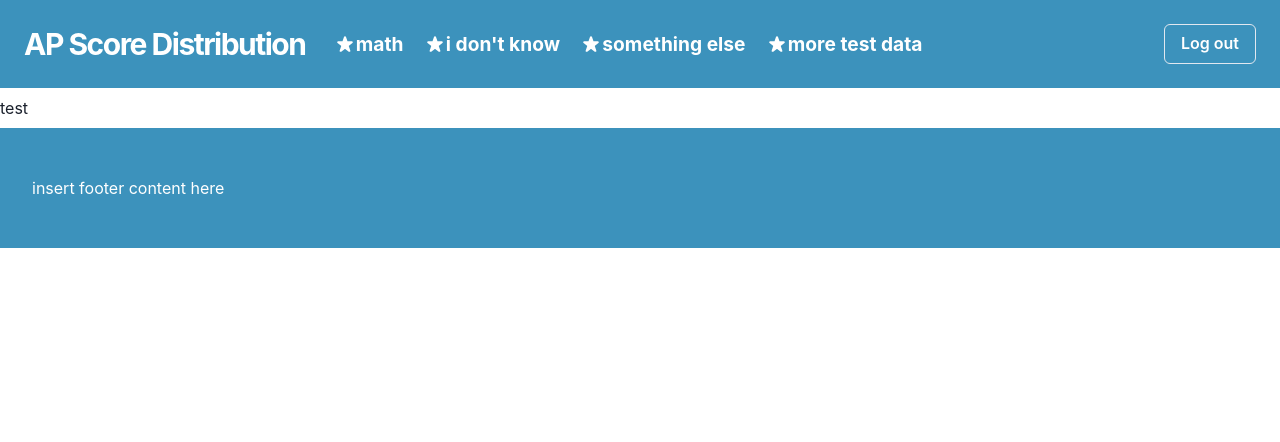
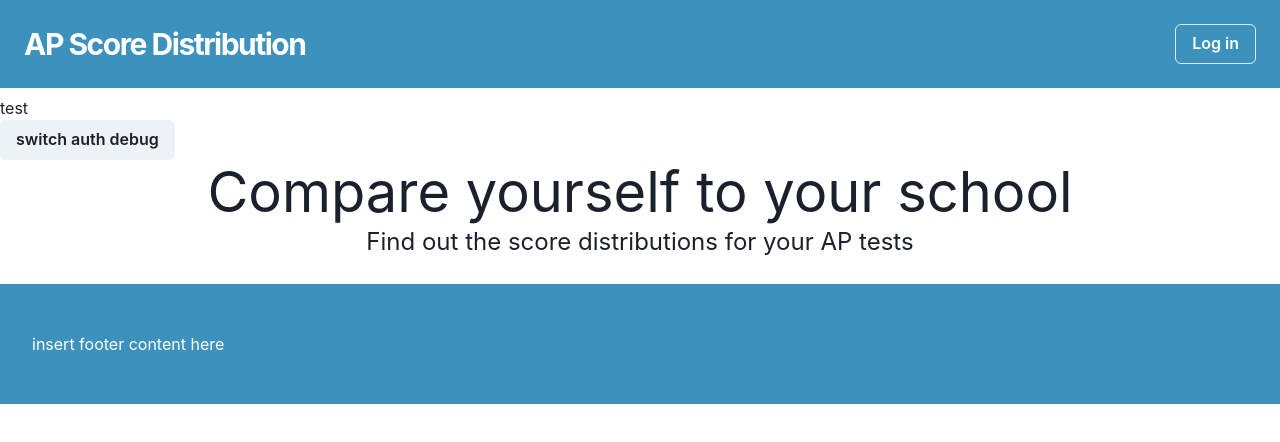
Before and after one commit to pertark/apsd-ui, a Next.js app: page / in a window 1280 px wide. Shown: the top 442 px of the page. Built offline with nearby package versions, Linux system fonts and the light colour scheme.

Commit message:
idk what i did two weeks ago

```diff
--- a/components/Navbar.js
+++ b/components/Navbar.js
@@ -1,5 +1,6 @@
 import { Box, Button, Flex, Heading, Stack, Slide, Text, Center, useDisclosure, Spacer } from "@chakra-ui/react"
 import { HamburgerIcon, StarIcon } from "@chakra-ui/icons";
+import Link from 'next/link'
 import styles from '../styles/Navbar.module.css'
 
 export default function Navbar(props) {
@@ -64,15 +65,17 @@ export default function Navbar(props) {
         display={{ base: isOpen ? "block" : "none", md: "block" }}
         mt={{ base: 4, md: 0 }}
       >
+        <Link href={!!props.authed ? "/oauth/logout" : "/oauth/login"}>
           <Button
             mr={6} mt={{base: 1, md: 6}} mb={6} ml={5}
             variant={"outline"}
 
             _hover={{ bg: "ap.300", borderColor: "ap.100" }}
-          onClick={!!props.authed ? ()=>{location.href = "/oauth/logout"} : ()=>{location.href = "/oauth/login"}}
+            // onClick={!!props.authed ? ()=>{location.href = "/oauth/logout"} : ()=>{location.href = "/oauth/login"}}
           >
             {!!props.authed ? "Log out": "Log in"}
           </Button>
+        </Link>
       </Box>
     </Flex>
   );
--- a/pages/index.js
+++ b/pages/index.js
@@ -4,12 +4,13 @@ import styles from '../styles/Home.module.css'
 import Navbar from '../components/Navbar'
 import Layout from '../components/Layout'
 import Cookies from 'js-cookie'
-import { useToast } from "@chakra-ui/react"
-import { Component, useEffect } from 'react'
+import { useToast, Button, Box, Stack } from "@chakra-ui/react"
+import { Component, useEffect, useState } from 'react'
 
 export default function Home() {
   let toast = useToast()
   let body = "test"
+  const [authed, setAuth] = useState(false)
 
   useEffect(() => {
     // append message to body to be popped up as a toast
@@ -29,9 +30,29 @@ export default function Home() {
     Cookies.remove('message');
   })
 
+  const unauthed_body = (
+    <Box>
+      <Stack direction={"column"} spacing={'1em'}>
+        <Box>
+          <h1 className={styles.title}>Compare yourself to your school</h1>
+          <p className={styles.description}>Find out the score distributions for your AP tests</p>
+        </Box>
+        <Stack direction={{ base: "column", md: "row" }}>
+
+        </Stack>
+      </Stack>
+    </Box>
+  )
+
+  const authed_body = (
+    <h1>See how you did compared to your school!</h1>
+  )
+
   return (
-    <Layout authed={true}>
+    <Layout authed={authed}>
       <p>{body}</p>
+      <Button onClick={()=>{setAuth(authed ? false : true)}}>switch auth debug</Button>
+      {authed ? authed_body : unauthed_body}
     </Layout>
   )
 }
--- a/styles/Home.module.css
+++ b/styles/Home.module.css
@@ -1,37 +1,3 @@
-.container {
-  min-height: 100vh;
-  padding: 0 0.5rem;
-  display: flex;
-  flex-direction: column;
-  justify-content: center;
-  align-items: center;
-  height: 100vh;
-}
-
-.main {
-  padding: 5rem 0;
-  flex: 1;
-  display: flex;
-  flex-direction: column;
-  justify-content: center;
-  align-items: center;
-}
-
-.footer {
-  width: 100%;
-  height: 100px;
-  border-top: 1px solid #eaeaea;
-  display: flex;
-  justify-content: center;
-  align-items: center;
-}
-
-.footer a {
-  display: flex;
-  justify-content: center;
-  align-items: center;
-  flex-grow: 1;
-}
 
 .title a {
   color: #0070f3;
@@ -47,7 +13,7 @@
 .title {
   margin: 0;
   line-height: 1.15;
-  font-size: 4rem;
+  font-size: 3.5rem;
 }
 
 .title,
```
Also changed, not shown: 1 other file (tests, documents, lock files or other folders). Lines whose indentation alone changed are shown as unchanged.
